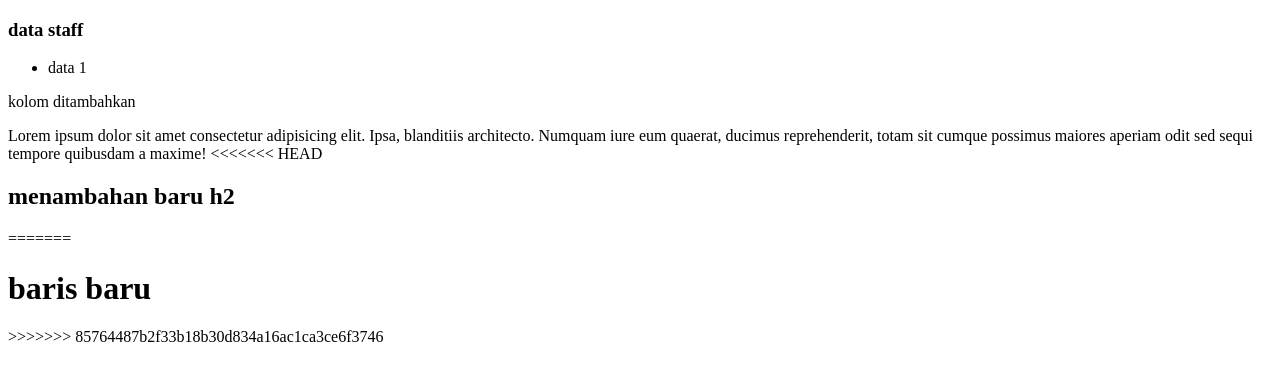
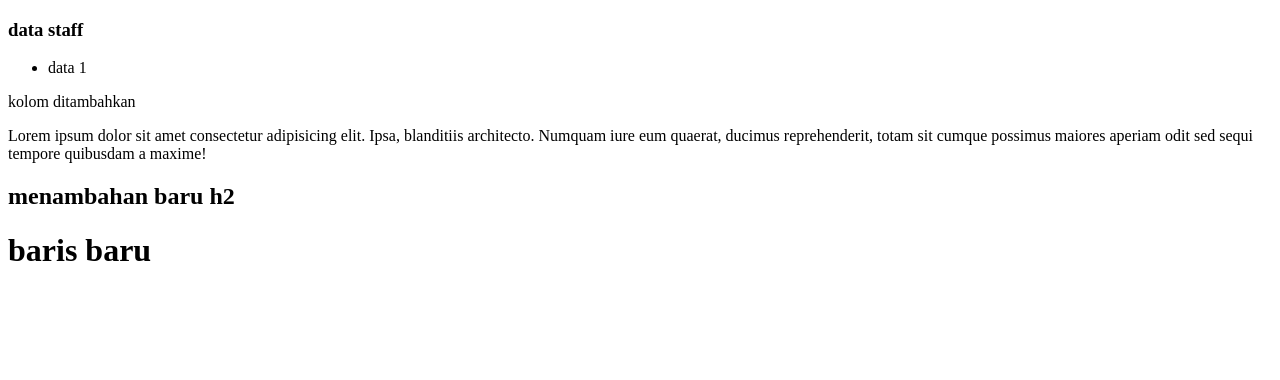
Before and after one commit to reivanrevin/cloud, a plain HTML site: page staf.html in a window 1280 px wide. Drawn offline with Linux system fonts and the light colour scheme.

Commit message:
update reapi

```diff
--- a/staf.html
+++ b/staf.html
@@ -15,13 +15,8 @@
     <p>kolom ditambahkan</p>
     Lorem ipsum dolor sit amet consectetur adipisicing elit. Ipsa, blanditiis architecto. Numquam iure eum quaerat,
     ducimus reprehenderit, totam sit cumque possimus maiores aperiam odit sed sequi tempore quibusdam a maxime!
-<<<<<<< HEAD
-
     <h2>menambahan baru h2</h2>
-=======
-
     <h1>baris baru</h1>
->>>>>>> 85764487b2f33b18b30d834a16ac1ca3ce6f3746
 </body>
 
 </html>
```
